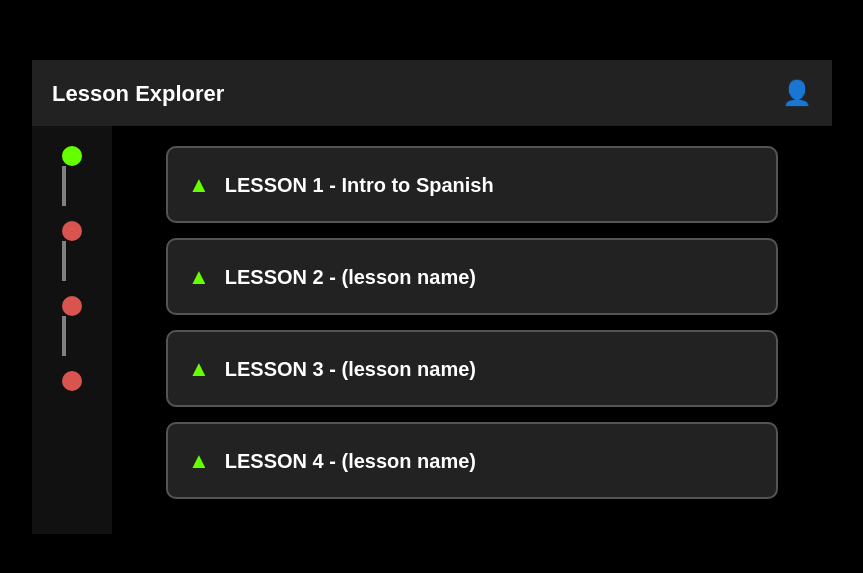
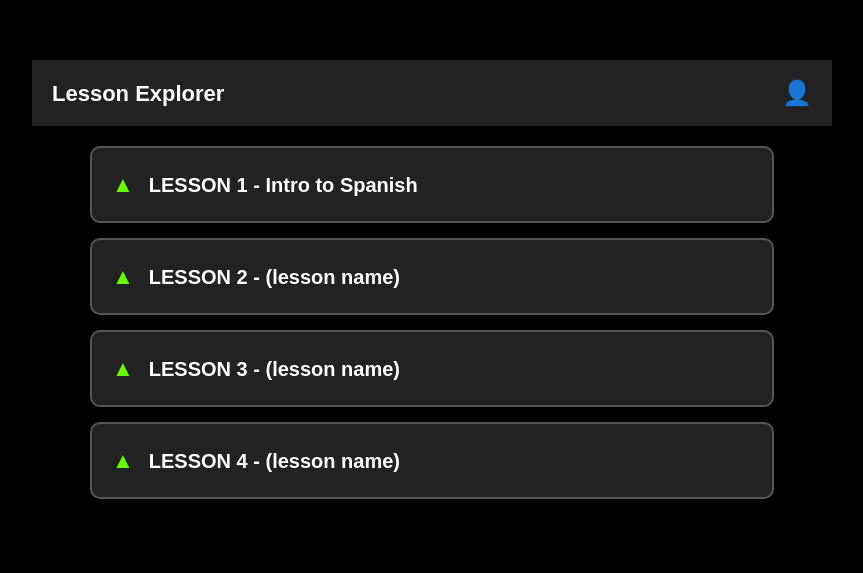
Before and after one commit to Ivana-moral/MindMap, a Next.js app: page /lessonexplorer in a window 1280 px wide. Shown: the part 103-676 px from the top of the page, without its empty margins (208-1071 px from the left). Built offline with nearby package versions, Linux system fonts and the light colour scheme.

Commit message:
Removed timeline component

```diff
--- a/src/app/lessonexplorer/page.js
+++ b/src/app/lessonexplorer/page.js
@@ -36,17 +36,6 @@ export default function LessonExplorer() {
 
                 {/* Main Content */}
                 <div className={styles.container}>
-                    {/* Sidebar - Timeline */}
-                    <aside className={styles.sidebar}>
-                        <div className={styles.timeline}>
-                            {lessons.map((lesson, index) => (
-                                <div key={lesson.id}>
-                                    <div className={`${styles.circle} ${index === 0 ? styles.green : styles.red}`}></div>
-                                    {index < lessons.length - 1 && <div className={styles.line}></div>}
-                                </div>
-                            ))}
-                        </div>
-                    </aside>
 
                     {/* Lessons Section */}
                     <section className={styles.lessons}>
--- a/src/app/lessonexplorer/page.module.css
+++ b/src/app/lessonexplorer/page.module.css
@@ -65,36 +65,6 @@ body {
     background-color: #111;
 }
 
-/* TIMELINE STRUCTURE */
-.timeline {
-    display: flex;
-    flex-direction: column;
-    align-items: center;
-    gap: 15px;
-}
-
-.circle {
-    width: 20px;
-    height: 20px;
-    border-radius: 50%;
-    background-color: gray;
-}
-
-.green {
-    background-color: #66ff00;
-}
-
-.red {
-    background-color: #d9534f;
-}
-
-/* LINE BETWEEN CIRCLES */
-.line {
-    width: 4px;
-    height: 40px;
-    background-color: gray;
-}
-
 /* LESSONS SECTION */
 .lessons {
     flex: 1;
```
